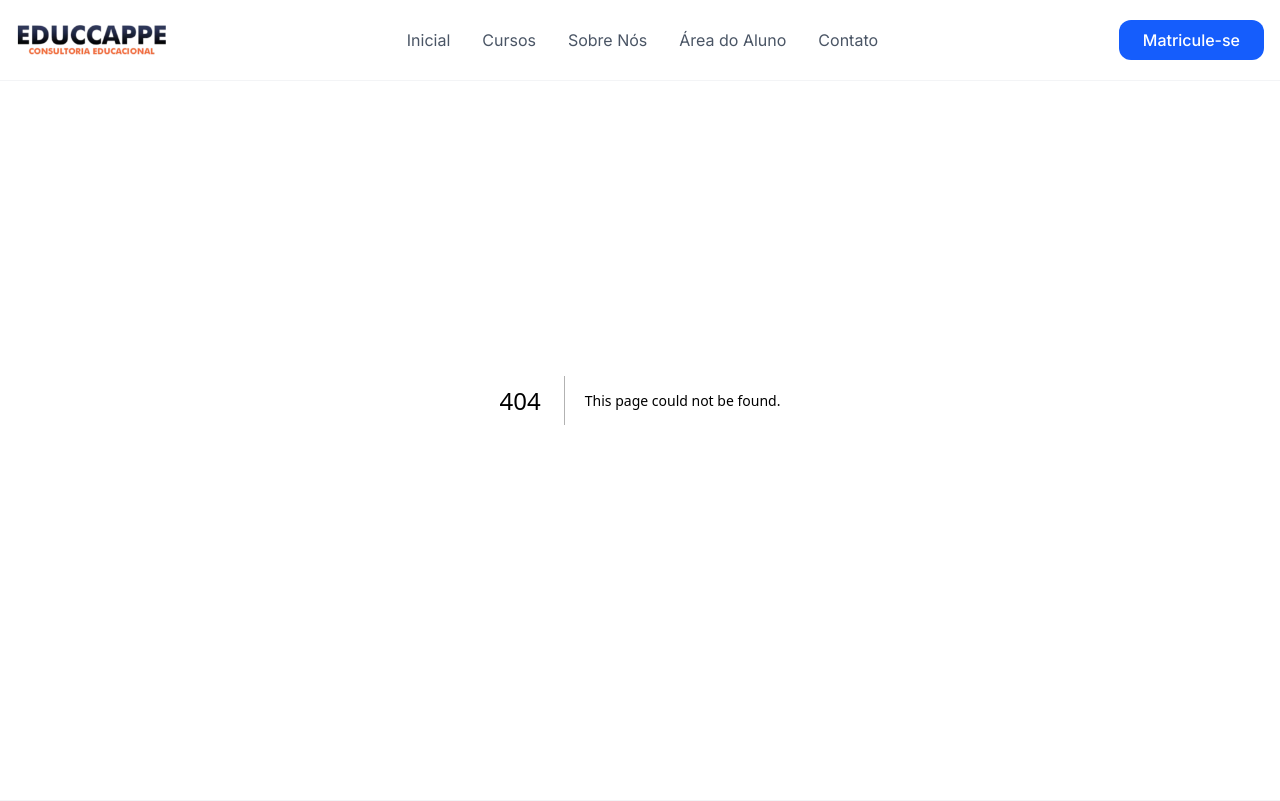
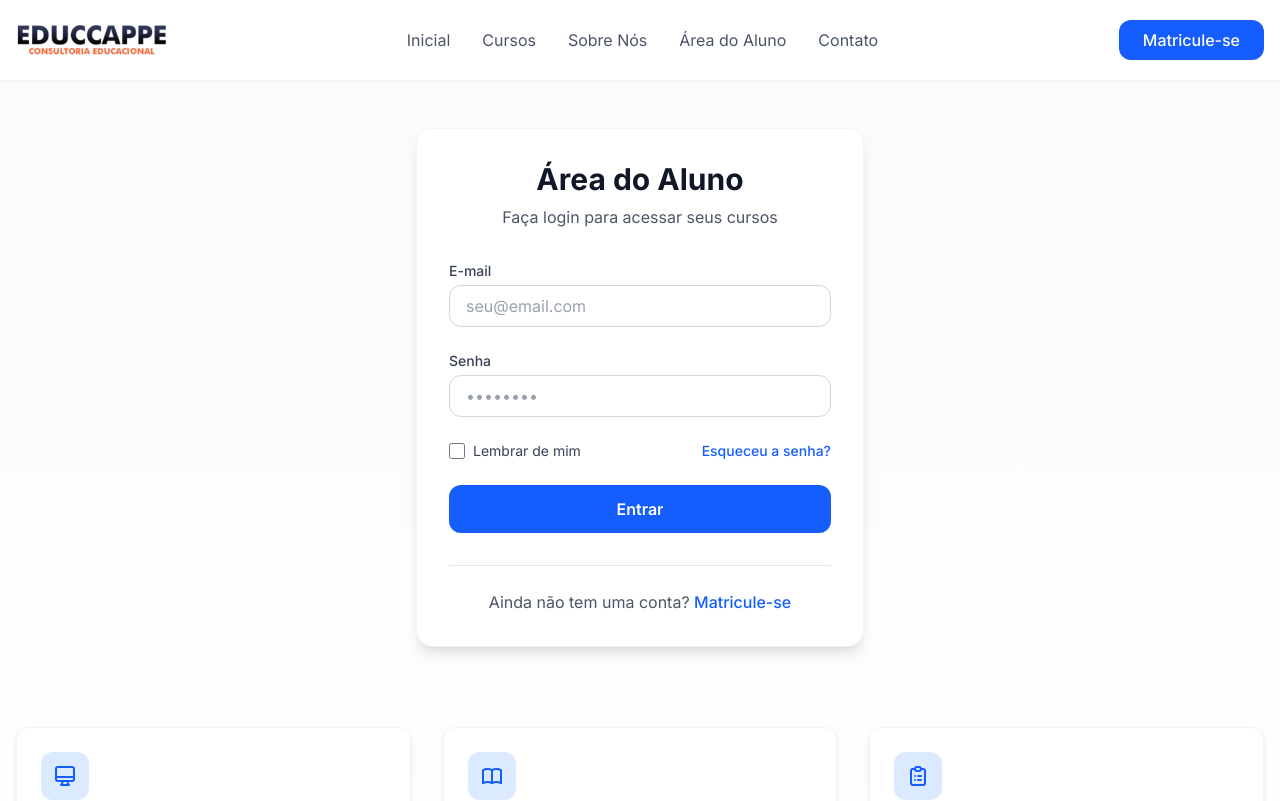
Before and after one commit to InovaSites/educcappe, a Next.js app: page /area-do-aluno in a window 1280 px wide. Before the commit this address had no page. Shown: the top 801 px of the page. Built offline with nearby package versions, Linux system fonts and the light colour scheme.

Commit message:
criando login para a área do aluno

```diff
--- /dev/null
+++ b/src/app/area-do-aluno/page.tsx
@@ -0,0 +1,120 @@
+import Image from "next/image";
+import Link from "next/link";
+
+export default function AreaDoAlunoPage() {
+  return (
+    <main className="min-h-screen bg-gradient-to-b from-gray-50 to-white">
+      <section className="py-20">
+        <div className="container mx-auto px-4">
+          <div className="max-w-md mx-auto bg-white p-8 rounded-2xl shadow-lg border border-gray-100 mt-12">
+            <div className="text-center mb-8">
+              <h1 className="text-3xl font-bold text-gray-900">Área do Aluno</h1>
+              <p className="text-gray-600 mt-2">Faça login para acessar seus cursos</p>
+            </div>
+
+            <form className="space-y-6">
+              <div>
+                <label htmlFor="email" className="block text-sm font-medium text-gray-700 mb-1">
+                  E-mail
+                </label>
+                <input
+                  type="email"
+                  id="email"
+                  name="email"
+                  className="w-full px-4 py-2 rounded-xl border border-gray-300 focus:ring-2 focus:ring-blue-500 focus:border-blue-500 outline-none transition-all placeholder-gray-400 text-gray-900"
+                  placeholder="seu@email.com"
+                />
+              </div>
+
+              <div>
+                <label htmlFor="senha" className="block text-sm font-medium text-gray-700 mb-1">
+                  Senha
+                </label>
+                <input
+                  type="password"
+                  id="senha"
+                  name="senha"
+                  className="w-full px-4 py-2 rounded-xl border border-gray-300 focus:ring-2 focus:ring-blue-500 focus:border-blue-500 outline-none transition-all placeholder-gray-400 text-gray-900"
+                  placeholder="••••••••"
+                />
+              </div>
+
+              <div className="flex items-center justify-between">
+                <div className="flex items-center">
+                  <input
+                    id="lembrar"
+                    name="lembrar"
+                    type="checkbox"
+                    className="h-4 w-4 text-blue-600 focus:ring-blue-500 border-gray-300 rounded"
+                  />
+                  <label htmlFor="lembrar" className="ml-2 block text-sm text-gray-700">
+                    Lembrar de mim
+                  </label>
+                </div>
+
+                <Link
+                  href="/recuperar-senha"
+                  className="text-sm font-medium text-blue-600 hover:text-blue-700"
+                >
+                  Esqueceu a senha?
+                </Link>
+              </div>
+
+              <button
+                type="submit"
+                className="w-full bg-blue-600 text-white px-6 py-3 rounded-xl font-semibold hover:bg-blue-700 transition-colors"
+              >
+                Entrar
+              </button>
+            </form>
+
+            <div className="mt-8 pt-6 border-t border-gray-200 text-center">
+              <p className="text-gray-600">
+                Ainda não tem uma conta?{" "}
+                <Link
+                  href="/matricule-se"
+                  className="font-medium text-blue-600 hover:text-blue-700"
+                >
+                  Matricule-se
+                </Link>
+              </p>
+            </div>
+          </div>
+
+          {/* Cards de Benefícios */}
+          <div className="mt-20 grid md:grid-cols-3 gap-8">
+            <div className="bg-white p-6 rounded-xl border border-gray-100 shadow-md">
+              <div className="w-12 h-12 bg-blue-100 rounded-xl flex items-center justify-center mb-4">
+                <svg className="w-6 h-6 text-blue-600" fill="none" stroke="currentColor" viewBox="0 0 24 24">
+                  <path strokeLinecap="round" strokeLinejoin="round" strokeWidth={2} d="M9.75 17L9 20l-1 1h8l-1-1-.75-3M3 13h18M5 17h14a2 2 0 002-2V5a2 2 0 00-2-2H5a2 2 0 00-2 2v10a2 2 0 002 2z"/>
+                </svg>
+              </div>
+              <h3 className="text-xl font-bold text-gray-900 mb-2">Aulas Online</h3>
+              <p className="text-gray-600">Acesse todo o conteúdo dos seus cursos de qualquer lugar</p>
+            </div>
+
+            <div className="bg-white p-6 rounded-xl border border-gray-100 shadow-md">
+              <div className="w-12 h-12 bg-blue-100 rounded-xl flex items-center justify-center mb-4">
+                <svg className="w-6 h-6 text-blue-600" fill="none" stroke="currentColor" viewBox="0 0 24 24">
+                  <path strokeLinecap="round" strokeLinejoin="round" strokeWidth={2} d="M12 6.253v13m0-13C10.832 5.477 9.246 5 7.5 5S4.168 5.477 3 6.253v13C4.168 18.477 5.754 18 7.5 18s3.332.477 4.5 1.253m0-13C13.168 5.477 14.754 5 16.5 5c1.747 0 3.332.477 4.5 1.253v13C19.832 18.477 18.247 18 16.5 18c-1.746 0-3.332.477-4.5 1.253"/>
+                </svg>
+              </div>
+              <h3 className="text-xl font-bold text-gray-900 mb-2">Material Didático</h3>
+              <p className="text-gray-600">Download de apostilas e materiais complementares</p>
+            </div>
+
+            <div className="bg-white p-6 rounded-xl border border-gray-100 shadow-md">
+              <div className="w-12 h-12 bg-blue-100 rounded-xl flex items-center justify-center mb-4">
+                <svg className="w-6 h-6 text-blue-600" fill="none" stroke="currentColor" viewBox="0 0 24 24">
+                  <path strokeLinecap="round" strokeLinejoin="round" strokeWidth={2} d="M9 5H7a2 2 0 00-2 2v12a2 2 0 002 2h10a2 2 0 002-2V7a2 2 0 00-2-2h-2M9 5a2 2 0 002 2h2a2 2 0 002-2M9 5a2 2 0 012-2h2a2 2 0 012 2m-3 7h3m-3 4h3m-6-4h.01M9 16h.01"/>
+                </svg>
+              </div>
+              <h3 className="text-xl font-bold text-gray-900 mb-2">Simulados</h3>
+              <p className="text-gray-600">Pratique com simulados e questões comentadas</p>
+            </div>
+          </div>
+        </div>
+      </section>
+    </main>
+  );
+}
```
